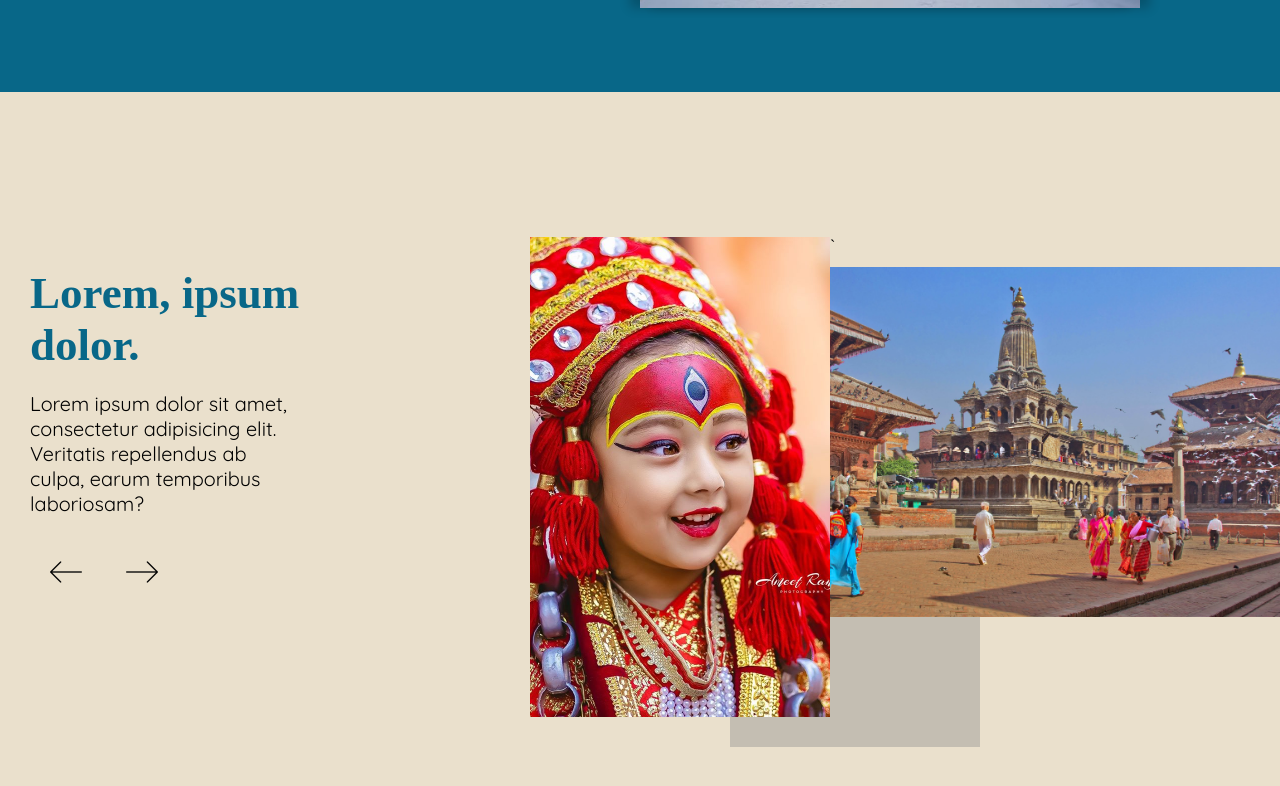
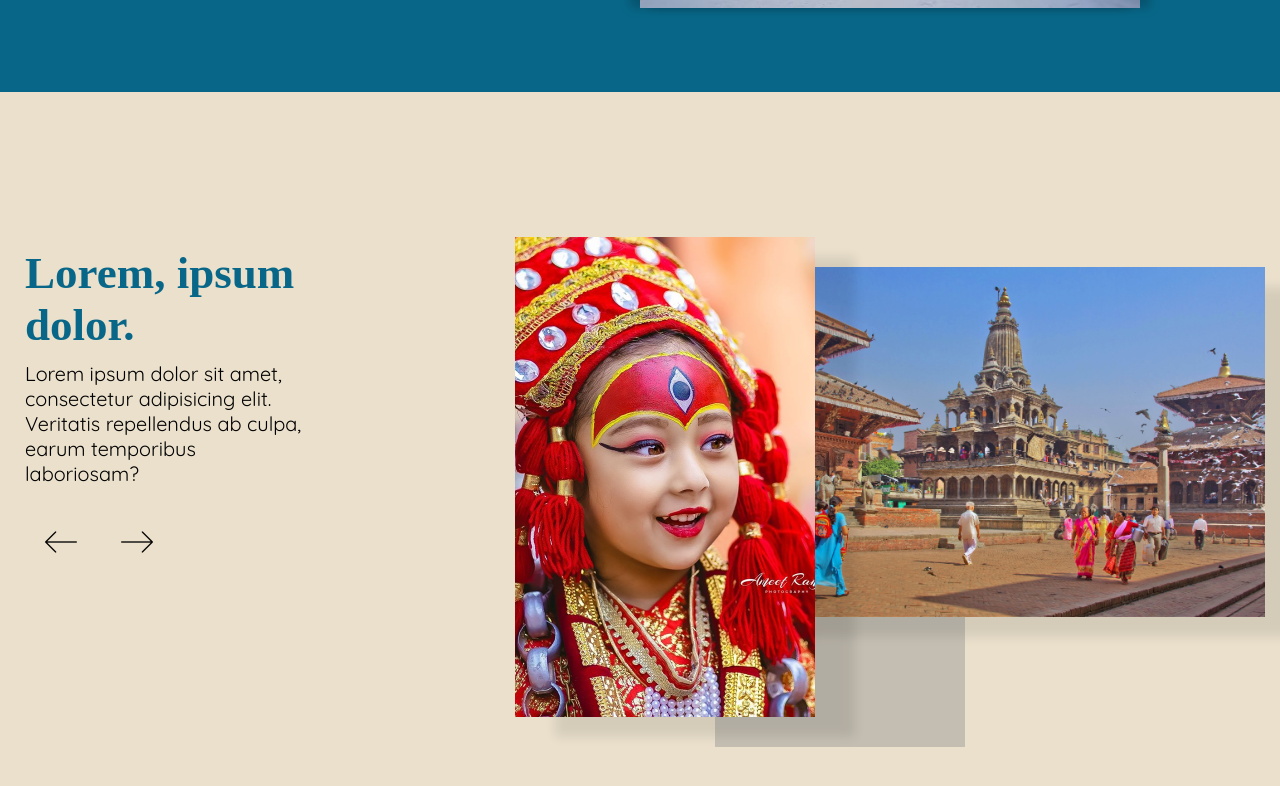
Before and after one commit to yubrajbhandari923/yubrajbhandari923.github.io, a plain HTML site: page index.html in a window 1280 px wide. Shown: the part 6582-7368 px from the top of the page. Drawn offline with Linux system fonts and the light colour scheme; a script that the page names is missing; a web font is replaced by a local one.

Commit message:
minor changes

```diff
--- a/index.css
+++ b/index.css
@@ -373,8 +373,20 @@ transition: 2s;
     max-width: 300px ;
     display: flex;
     flex-direction: column;
-    padding: 20px ;
+    padding: 0px ;
     margin-right: 200px ;
+    overflow:hidden;
+}
+.slides__textHero{
+    width:100%;
+    position: relative;
+    display: flex;
+    transform: translateX(-000%);
+}
+
+.slides__text{
+    flex-basis: 100% !important;
+   min-width:100%;
 }
 .slides__headerText{
     font: 45px montserrat;
@@ -422,9 +434,14 @@ transition: 2s;
 .slides__horPhoto, .slides__verPhoto {
     display:flex;
     overflow: hidden;
+    cursor: pointer;
+    box-shadow: 40px 20px 10px 0 rgba(0,0,0,0.09);
 }
-.slides__horPhoto:hover, .slides__verPhoto:hover{
-    z-index:8;
+.slides__horPhoto:hover {
+    z-index:9;
+}
+ .slides__verPhoto:hover{
+    z-index:9;
 }
 .slides__bgShade {
     grid-area: 3 / 2 / 6 / 5;
--- a/index.html
+++ b/index.html
@@ -106,18 +106,32 @@
     <section class="slides">
         <div class="slides__container">
             <div class="slides__textArea">
-                <div class="slides__headerText">Lorem, ipsum dolor.</div>
-                <div class="slides__contentText">Lorem ipsum dolor sit amet, consectetur adipisicing elit. Veritatis repellendus ab culpa, earum temporibus laboriosam?</div>
+                <div class="slides__textHero">
+                    <!-- <div class="slides__textHeroChild"> -->
+                    <div class="slides__text">
+                        <div class="slides__headerText">Lorem, ipsum dolor.</div>
+                        <div class="slides__contentText">Lorem ipsum dolor sit amet, consectetur adipisicing elit. Veritatis repellendus ab culpa, earum temporibus laboriosam?</div>
+                    </div>
+                    <div class="slides__text">
+                        <div class="slides__headerText">2Lorem, ipsum dolor.</div>
+                        <div class="slides__contentText">2Lorem ipsum dolor sit amet, consectetur adipisicing elit. Veritatis repellendus ab culpa, earum temporibus laboriosam?</div>
+                    </div>
+                    <div class="slides__text">
+                        <div class="slides__headerText">3Lorem, ipsum dolor.</div>
+                        <div class="slides__contentText">2Lorem ipsum dolor sit amet, consectetur adipisicing elit. Veritatis repellendus ab culpa, earum temporibus laboriosam?</div>
+                    </div>
+                    <!-- </div> -->
+                </div>
                 <div class="slides__nav">
-                    <div class="slides__navButton"><img src="img/arrow.png" style="transform: rotateY(180deg)"></div>
-                    <div class="slides__navButton"><img src="img/arrow.png" style="transform: rotateX(0deg)"></div>
+                    <div class="slides__navButton" id="slides__navButton--right"><img src="img/arrow.png" style="transform: rotateY(180deg)"></div>
+                    <div class="slides__navButton" id="slides__navButton--left"><img src="img/arrow.png" style="transform: rotateX(0deg)"></div>
                 </div>
             </div>
             <div class="slides__photoArea">
                 <div class="slides__photoArea__container">
-                    <div class="slides__horPhoto"><img src="img/krishna_mandir.jpg" alt="danphe"></div>
-                    <div class="slides__verPhoto"><img src="img/Kumari.jpg" alt="danphe">        </div>
-                    <div class="slides__bgShade"></div>`
+                    <div class="slides__photo slides__horPhoto"><img src="img/krishna_mandir.jpg" alt="danphe"><img src="img/fewa1.jpg" alt=""></div>
+                    <div class="slides__photo slides__verPhoto"><img src="img/Kumari.jpg" alt="danphe">        <img src="img/jajarkot.jpg" alt=""></div>
+                    <div class="slides__bgShade"></div>
                 </div>
             </div>
         </div>
--- a/index.js
+++ b/index.js
@@ -27,6 +27,19 @@ $().ready(() => {
 
     }
 
+
+    $(".slides__photo").click(function (e) {
+        e.preventDefault();
+        $(".slides__photo").css("z-index", 6)
+        $(this).css("z-index",8)
+    });
+    $(".slides__navButton").click(function (e) {
+        e.preventDefault();
+        console.log("hj")
+        let id = $(this).attr("id");
+        let transform = $(".slides__textHero").css("transform");
+
+    });
 
 
 })
```
